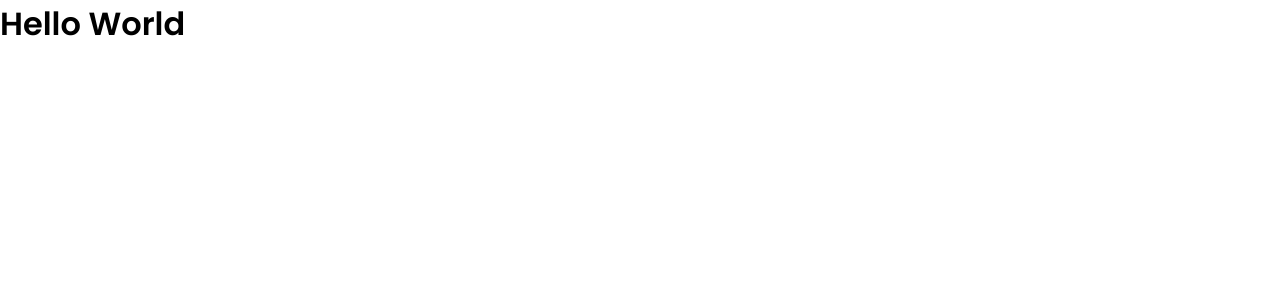
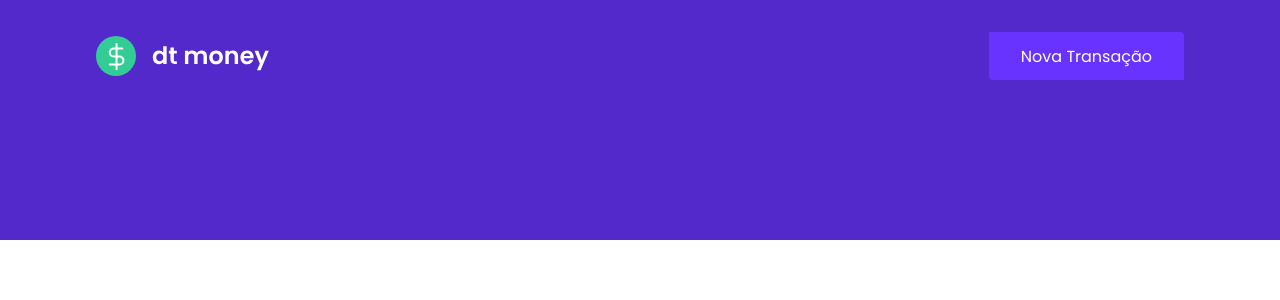
Before and after one commit to MauroBraga/dtmoney, a React (Create React App) app: page / in a window 1280 px wide. Shown: the top 300 px of the page. Built offline with nearby package versions, Linux system fonts and the light colour scheme.

Commit message:
componente header

```diff
--- a/src/App.tsx
+++ b/src/App.tsx
@@ -1,15 +1,12 @@
-import styled from 'styled-components';
+import { Header } from './components/Header';
 import { GlobalStyle } from './styles/global';
 
-const Title = styled.h1`
-  color: #8257e6;
-`;
 
 export function App() {
   return (
-    <div className="App">
-      <h1>Hello World</h1>
+    <>
+      <Header/>
       <GlobalStyle/>
-    </div>
+    </>
   );
 }
--- /dev/null
+++ b/src/components/Header/index.tsx
@@ -0,0 +1,15 @@
+import logoImg from '../../assets/logo.svg';
+import { Container, Content } from './styles';
+
+export const Header = () => {
+        return(
+            <Container>
+                <Content>
+                    <img src={logoImg} alt="dt money"/>
+                    <button type="button">
+                        Nova Transação
+                    </button>
+                </Content>
+            </Container>
+        );
+}
--- /dev/null
+++ b/src/components/Header/styles.ts
@@ -0,0 +1,31 @@
+import styled from 'styled-components';
+
+export const Container = styled.header`
+    background: var(--blue);
+`;
+
+export const Content = styled.div`
+    max-width: 1120px;
+    margin: 0 auto;
+
+    padding: 2rem 1rem 10rem;
+    display:flex;
+    align-items: center;
+    justify-content: space-between;
+
+    button {
+        font-size: 1rem;
+        color: #FFF;
+        background: var(--blue-light);
+        border: 0;
+        padding: 0 2rem;
+        border-radius: 0%.25rem;
+        height: 3rem;
+
+        transition: filter  0.2s;
+
+        &:hover{
+            filter: brightness(0.9);
+        }
+    }
+`;
--- a/src/styles/global.ts
+++ b/src/styles/global.ts
@@ -1,7 +1,7 @@
 import { createGlobalStyle } from 'styled-components';
 
 export const  GlobalStyle = createGlobalStyle`
-    ::root{
+    :root{
         --background: #f0f2f5;
         --red: #E52E4D;
         --blue: #5429CC;
```
